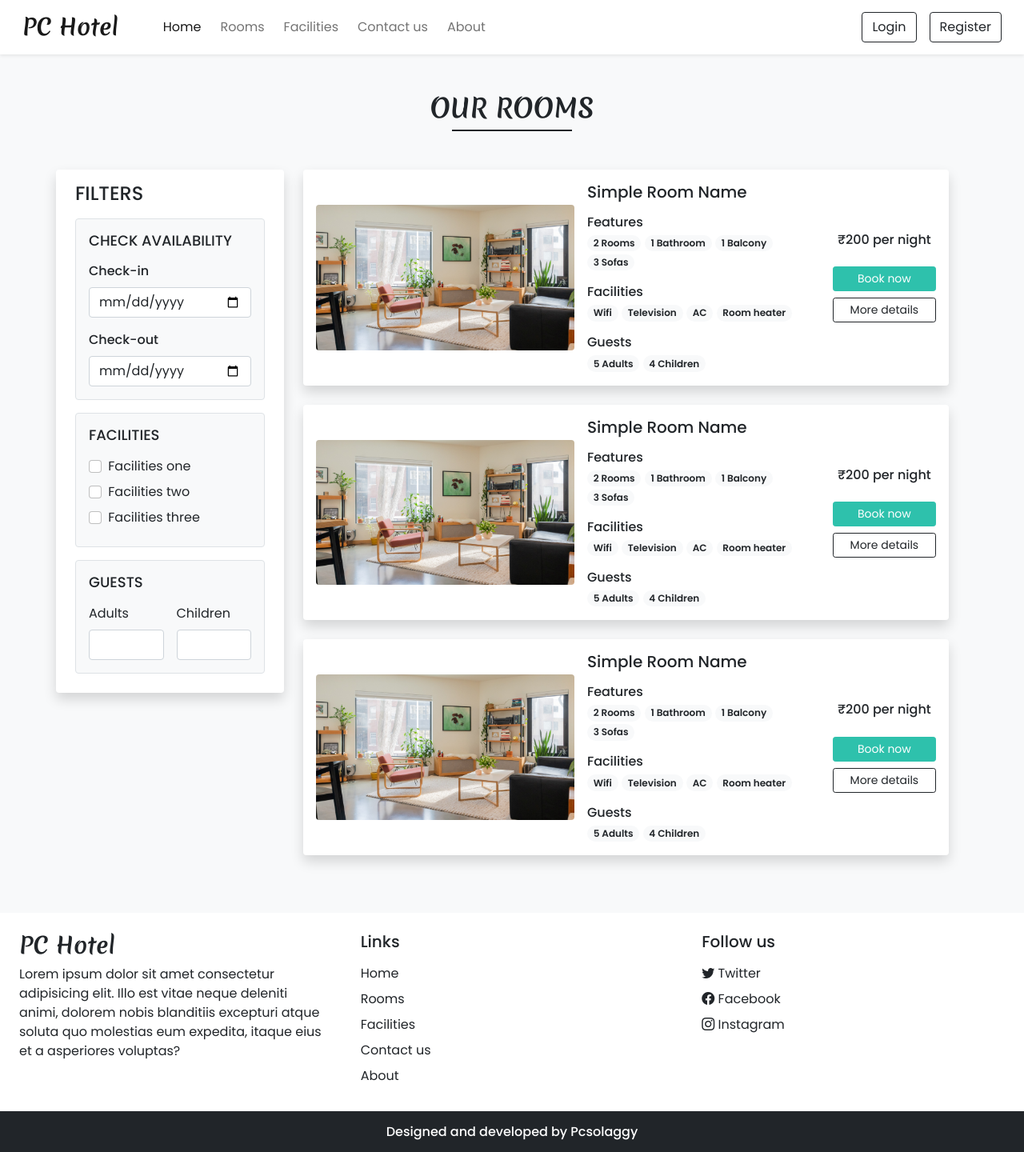
After one commit to HungVu0112/HotelBookingWebsite, a PHP site: page /rooms.php in a window 1280 px wide. The commit adds this page. Shown: the whole page at 80% size. Run offline with PHP 8.4, Linux system fonts and the light colour scheme.

Commit message:
[Page] Rooms

```diff
--- a/inc/footer.php
+++ b/inc/footer.php
@@ -6,11 +6,11 @@
             </div>
             <div class="col-lg-4 p-4">
                 <h5 class="mb-3">Links</h5>
-                <a href="#" class="d-block mb-2 text-dark text-decoration-none">Home</a>
-                <a href="#" class="d-block mb-2 text-dark text-decoration-none">Rooms</a>
-                <a href="#" class="d-block mb-2 text-dark text-decoration-none">Facilities</a>
-                <a href="#" class="d-block mb-2 text-dark text-decoration-none">Contact us</a>
-                <a href="#" class="d-block mb-2 text-dark text-decoration-none">About</a>
+                <a href="index.php" class="d-block mb-2 text-dark text-decoration-none">Home</a>
+                <a href="rooms.php" class="d-block mb-2 text-dark text-decoration-none">Rooms</a>
+                <a href="facilities.php" class="d-block mb-2 text-dark text-decoration-none">Facilities</a>
+                <a href="contact.php" class="d-block mb-2 text-dark text-decoration-none">Contact us</a>
+                <a href="about.php" class="d-block mb-2 text-dark text-decoration-none">About</a>
             </div>
             <div class="col-lg-4 p-4">
                 <h5 class="mb-3">Follow us</h5>
--- a/inc/header.php
+++ b/inc/header.php
@@ -11,7 +11,7 @@
                 </li>
 
                 <li class="nav-item">
-                    <a class="nav-link me-2" href="#">Rooms</a>
+                    <a class="nav-link me-2" href="rooms.php">Rooms</a>
                 </li>
 
                 <li class="nav-item">
--- /dev/null
+++ b/rooms.php
@@ -0,0 +1,239 @@
+<!DOCTYPE html>
+<html lang="en">
+<head>
+    <meta charset="UTF-8">
+    <meta name="viewport" content="width=device-width, initial-scale=1.0">
+    <?php require('inc/links.php') ?>
+    <title>PC Hotel - Rooms</title>
+</head>
+<body class="bg-light">
+
+    <?php require('inc/header.php') ?>
+
+    <div class="my-5 px-4">
+        <h2 class="fw-bold h_font text-center">OUR ROOMS</h2>
+        <div class="h-line bg-dark"></div>
+    </div>
+
+    <div class="container">
+        <div class="row">
+            <div class="col-lg-3 col-md-12 mb-lg-0 mb-4 px-lg-0">
+                <nav class="navbar navbar-expand-lg navbar-light bg-white rounded shadow">
+                    <div class="container-fluid flex-lg-column align-items-stretch">
+                        <h4 class="mt-2 ">FILTERS</h4>
+                        <button class="navbar-toggler shadow-none" type="button" data-bs-toggle="collapse" data-bs-target="#filterDropdown" aria-controls="navbarNav" aria-expanded="false" aria-label="Toggle navigation">
+                            <span class="navbar-toggler-icon"></span>
+                        </button>
+                        <div class="collapse navbar-collapse flex-column align-items-stretch mt-2" id="filterDropdown">
+                            <div class="border bg-light p-3 rounded mb-3">
+                                <h5 class="mb-3" style="font-size: 18px;">CHECK AVAILABILITY</h5>
+                                <label class="form-label" style="font-weight: 500;">Check-in</label>
+                                <input type="date" class="form-control shadow-none mb-3">
+                                <label class="form-label" style="font-weight: 500;">Check-out</label>
+                                <input type="date" class="form-control shadow-none">
+                            </div>
+                            <div class="border bg-light p-3 rounded mb-3">
+                                <h5 class="mb-3" style="font-size: 18px;">FACILITIES</h5>
+                                <div class="mb-2">
+                                    <input type="checkbox" id="f1" class="form-check-input shadow-none me-1">
+                                    <label class="form-check-label" for="f1">Facilities one</label>
+                                </div>
+                                <div class="mb-2">
+                                    <input type="checkbox" id="f2" class="form-check-input shadow-none me-1">
+                                    <label class="form-check-label" for="f2">Facilities two</label>
+                                </div>
+                                <div class="mb-2">
+                                    <input type="checkbox" id="f3" class="form-check-input shadow-none me-1">
+                                    <label class="form-check-label" for="f3">Facilities three</label>
+                                </div>
+                            </div>
+                            <div class="border bg-light p-3 rounded mb-3">
+                                <h5 class="mb-3" style="font-size: 18px;">GUESTS</h5>
+                                <div class="d-flex">
+                                    <div class="me-3">
+                                        <label class="form-label">Adults</label>
+                                        <input type="number" class="form-control shadow-none">
+                                    </div>
+                                    <div>
+                                        <label class="form-label">Children</label>
+                                        <input type="number" class="form-control shadow-none">
+                                    </div>
+                                </div>
+                            </div>
+                        </div>
+                    </div>
+                </nav>
+            </div>
+
+            <div class="col-lg-9 col-md-12 px-4">
+                <div class="card mb-4 border-0 shadow">
+                    <div class="row g-0 p-3 align-items-center">
+                        <div class="col-md-5 mb-lg-0 mb-md-0 mb-3">
+                            <img src="images/rooms/1.jpg" class="img-fluid rounded">
+                        </div>
+                        <div class="col-md-5 px-lg-3 px-md-3 px-0">
+                            <h5 class="mb-3">Simple Room Name</h5>
+                            <div class="features mb-3">
+                                <h6 class="mb-1">Features</h6>
+                                <span class="badge rounded-pill bg-light text-dark text-wrap">
+                                    2 Rooms
+                                </span>
+                                <span class="badge rounded-pill bg-light text-dark text-wrap">
+                                    1 Bathroom
+                                </span>
+                                <span class="badge rounded-pill bg-light text-dark text-wrap">
+                                    1 Balcony
+                                </span>
+                                <span class="badge rounded-pill bg-light text-dark text-wrap">
+                                    3 Sofas
+                                </span>
+                            </div>
+                            <div class="facilities mb-3">
+                                <h6 class="mb-1">Facilities</h6>
+                                <span class="badge rounded-pill bg-light text-dark text-wrap">
+                                    Wifi
+                                </span>
+                                <span class="badge rounded-pill bg-light text-dark text-wrap">
+                                    Television
+                                </span>
+                                <span class="badge rounded-pill bg-light text-dark text-wrap">
+                                    AC
+                                </span>
+                                <span class="badge rounded-pill bg-light text-dark text-wrap">
+                                    Room heater
+                                </span>
+                            </div>
+                            <div class="guests">
+                                <h6 class="mb-1">Guests</h6>
+                                <span class="badge rounded-pill bg-light text-dark text-wrap">
+                                    5 Adults
+                                </span>
+                                <span class="badge rounded-pill bg-light text-dark text-wrap">
+                                    4 Children
+                                </span>
+                            </div>
+                        </div>
+                        <div class="col-md-2 mt-lg-0 mt-md-0 mt-4 text-center">
+                            <h6 class="mb-4">₹200 per night</h6>
+                            <a href="#" class="btn btn-sm w-100 text-white custom-bg shadow-none mb-2">Book now</a>
+                            <a href="#" class="btn btn-sm w-100 btn-outline-dark shadow-none">More details</a>
+                        </div>
+                    </div>
+                </div>
+
+                <div class="card mb-4 border-0 shadow">
+                    <div class="row g-0 p-3 align-items-center">
+                        <div class="col-md-5 mb-lg-0 mb-md-0 mb-3">
+                            <img src="images/rooms/1.jpg" class="img-fluid rounded">
+                        </div>
+                        <div class="col-md-5 px-lg-3 px-md-3 px-0">
+                            <h5 class="mb-3">Simple Room Name</h5>
+                            <div class="features mb-3">
+                                <h6 class="mb-1">Features</h6>
+                                <span class="badge rounded-pill bg-light text-dark text-wrap">
+                                    2 Rooms
+                                </span>
+                                <span class="badge rounded-pill bg-light text-dark text-wrap">
+                                    1 Bathroom
+                                </span>
+                                <span class="badge rounded-pill bg-light text-dark text-wrap">
+                                    1 Balcony
+                                </span>
+                                <span class="badge rounded-pill bg-light text-dark text-wrap">
+                                    3 Sofas
+                                </span>
+                            </div>
+                            <div class="facilities mb-3">
+                                <h6 class="mb-1">Facilities</h6>
+                                <span class="badge rounded-pill bg-light text-dark text-wrap">
+                                    Wifi
+                                </span>
+                                <span class="badge rounded-pill bg-light text-dark text-wrap">
+                                    Television
+                                </span>
+                                <span class="badge rounded-pill bg-light text-dark text-wrap">
+                                    AC
+                                </span>
+                                <span class="badge rounded-pill bg-light text-dark text-wrap">
+                                    Room heater
+                                </span>
+                            </div>
+                            <div class="guests">
+                                <h6 class="mb-1">Guests</h6>
+                                <span class="badge rounded-pill bg-light text-dark text-wrap">
+                                    5 Adults
+                                </span>
+                                <span class="badge rounded-pill bg-light text-dark text-wrap">
+                                    4 Children
+                                </span>
+                            </div>
+                        </div>
+                        <div class="col-md-2 text-center">
+                            <h6 class="mb-4">₹200 per night</h6>
+                            <a href="#" class="btn btn-sm w-100 text-white custom-bg shadow-none mb-2">Book now</a>
+                            <a href="#" class="btn btn-sm w-100 btn-outline-dark shadow-none">More details</a>
+                        </div>
+                    </div>
+                </div>
+
+                <div class="card mb-4 border-0 shadow">
+                    <div class="row g-0 p-3 align-items-center">
+                        <div class="col-md-5 mb-lg-0 mb-md-0 mb-3">
+                            <img src="images/rooms/1.jpg" class="img-fluid rounded">
+                        </div>
+                        <div class="col-md-5 px-lg-3 px-md-3 px-0">
+                            <h5 class="mb-3">Simple Room Name</h5>
+                            <div class="features mb-3">
+                                <h6 class="mb-1">Features</h6>
+                                <span class="badge rounded-pill bg-light text-dark text-wrap">
+                                    2 Rooms
+                                </span>
+                                <span class="badge rounded-pill bg-light text-dark text-wrap">
+                                    1 Bathroom
+                                </span>
+                                <span class="badge rounded-pill bg-light text-dark text-wrap">
+                                    1 Balcony
+                                </span>
+                                <span class="badge rounded-pill bg-light text-dark text-wrap">
+                                    3 Sofas
+                                </span>
+                            </div>
+                            <div class="facilities mb-3">
+                                <h6 class="mb-1">Facilities</h6>
+                                <span class="badge rounded-pill bg-light text-dark text-wrap">
+                                    Wifi
+                                </span>
+                                <span class="badge rounded-pill bg-light text-dark text-wrap">
+                                    Television
+                                </span>
+                                <span class="badge rounded-pill bg-light text-dark text-wrap">
+                                    AC
+                                </span>
+                                <span class="badge rounded-pill bg-light text-dark text-wrap">
+                                    Room heater
+                                </span>
+                            </div>
+                            <div class="guests">
+                                <h6 class="mb-1">Guests</h6>
+                                <span class="badge rounded-pill bg-light text-dark text-wrap">
+                                    5 Adults
+                                </span>
+                                <span class="badge rounded-pill bg-light text-dark text-wrap">
+                                    4 Children
+                                </span>
+                            </div>
+                        </div>
+                        <div class="col-md-2 text-center">
+                            <h6 class="mb-4">₹200 per night</h6>
+                            <a href="#" class="btn btn-sm w-100 text-white custom-bg shadow-none mb-2">Book now</a>
+                            <a href="#" class="btn btn-sm w-100 btn-outline-dark shadow-none">More details</a>
+                        </div>
+                    </div>
+                </div>
+            </div>
+        </div>
+    </div>
+
+    <?php require('inc/footer.php') ?>
+</body>
+</html>
```
